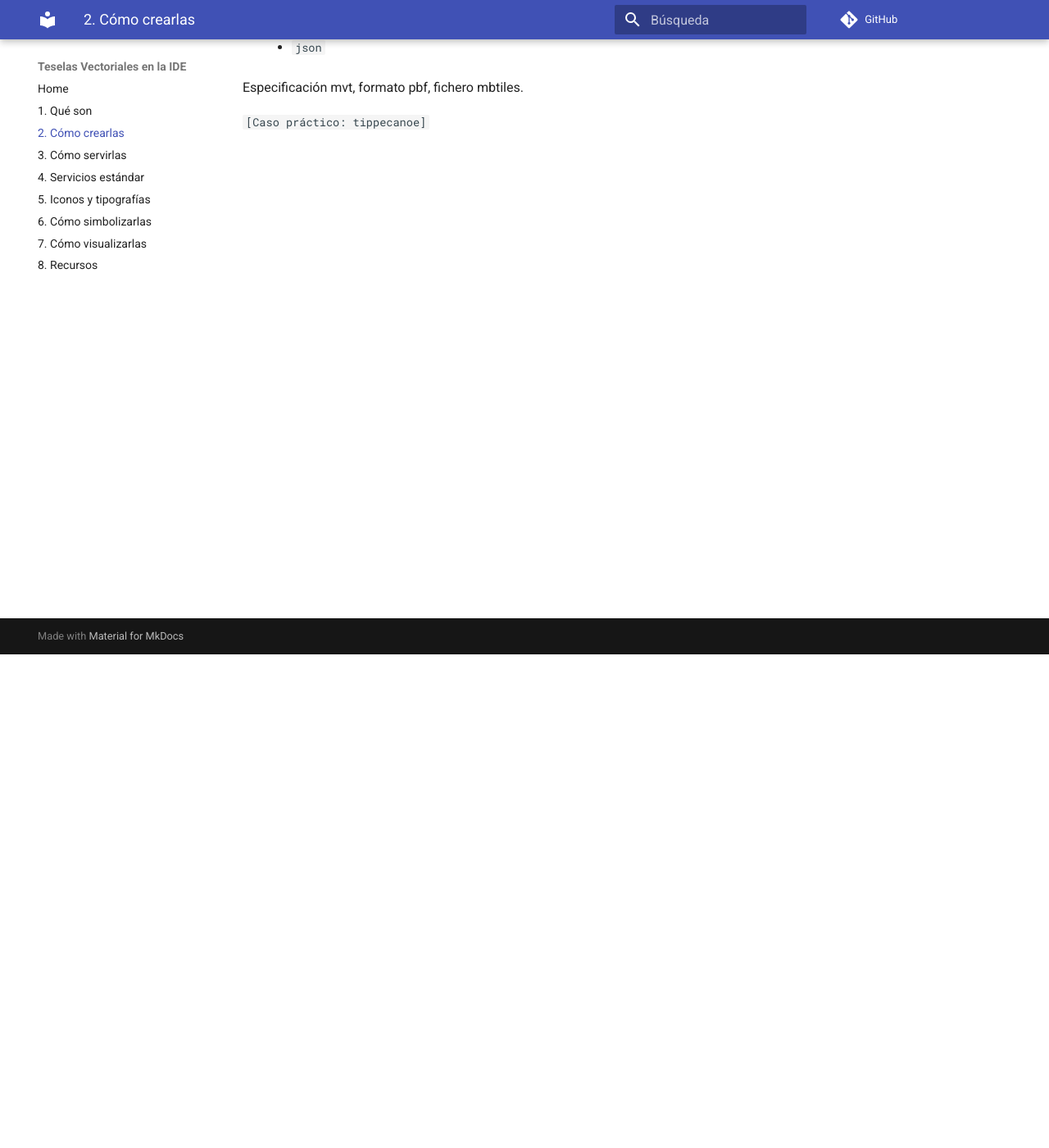
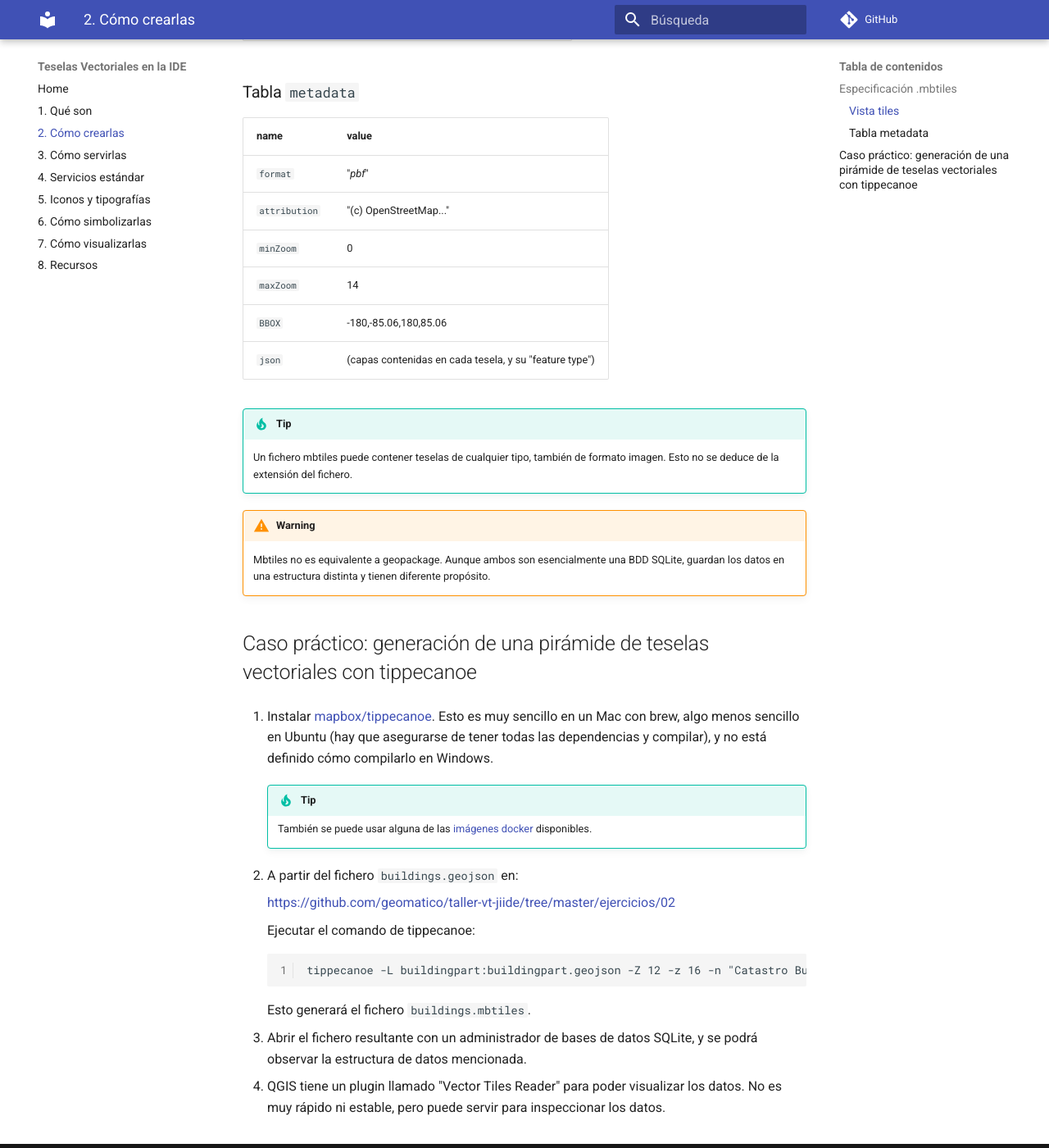
Before and after one commit to geoinquiets/taller-vt, an MkDocs documentation site: the page built from docs/02_crearlas.md, in a window 1280 px wide and 1400 px high, scrolled down 602 px. Shown: the whole window at 82% size. Built offline with MkDocs 1.6.1 and Material for MkDocs 9.7.7, drawn with Linux system fonts in a browser that asks for light colours; comment, search, counter and statistics services are not loaded; old or Windows-style settings are respelled for this version of MkDocs; some of the changed text lies outside the part shown.

Commit message:
Capítulo 2

```diff
--- a/docs/02_crearlas.md
+++ b/docs/02_crearlas.md
@@ -1,23 +1,60 @@
 # Creación y almacenaje de teselas vectoriales
 
-# Especificación *`.mbtiles`*
+Generar las teselas vectoriales al vuelo es lento, y se recomienda, en la medida de lo posible, tenerlas cacheadas.
 
-Pirámide de teselas guardada en una BDD SQLite con un esquema determinado:
+Almacenar una pirámide de teselas en una estructura de directorios, cuando se tiene una cantidad importante de datos, es
+también ineficiente, por lo que Mapbox creó el foramto mbtiles.
 
-* `tiles`
-    * `zoom_level` (z)
-    * `tile_column` (x)
-    * `tile_row` (y)
-    * `tile_data` (blob!)
+## Especificación *`.mbtiles`*
 
-* `metadata`
-    * `format` ('*pbf*')
-    * `attribution`
-    * `minZoom` / `maxZoom`
-    * `BBOX`
-    * `json`
+Mbtiles contiene toda una pirámide de teselas en un solo fichero, que es una BDD sqlite.
+
+Pirámide de teselas guardada en una BDD SQLite, con un esquema determinado. Tablas principales:
+
+### Vista `tiles`
+
+| zoom_level | tile_column | tile_row | tile_data |
+|---|---|---|---|
+| {z} | {x} | {y} | {BLOB} |
+
+### Tabla `metadata`
+
+| name | value |
+|---|---|
+| `format` | "*pbf*" |
+| `attribution` | "(c) OpenStreetMap..." |
+| `minZoom` | 0 |
+| `maxZoom` | 14 |
+| `BBOX` | -180,-85.06,180,85.06 |
+| `json` | (capas contenidas en cada tesela, y su "feature type") |
+
+!!! tip
+    Un fichero mbtiles puede contener teselas de cualquier tipo, también de formato imagen. Esto no se deduce de la extensión del fichero.
+
+!!! warning
+    Mbtiles no es equivalente a geopackage. Aunque ambos son esencialmente una BDD SQLite, guardan los datos en una estructura distinta y tienen diferente propósito.
 
 
-Especificación mvt, formato pbf, fichero mbtiles.
+## Caso práctico: generación de una pirámide de teselas vectoriales con tippecanoe
 
-`[Caso práctico: tippecanoe]`
+1. Instalar [mapbox/tippecanoe](https://github.com/mapbox/tippecanoe). Esto es muy sencillo en un Mac con brew, algo
+    menos sencillo en Ubuntu (hay que asegurarse de tener todas las dependencias y compilar), y no está definido cómo
+    compilarlo en Windows.
+
+    !!! tip
+        También se puede usar alguna de las [imágenes docker](https://hub.docker.com/search/?isAutomated=0&isOfficial=0&page=1&pullCount=0&q=tippecanoe&starCount=0) disponibles.
+
+2. A partir del fichero `buildings.geojson` en:
+
+    https://github.com/geomatico/taller-vt-jiide/tree/master/ejercicios/02
+
+    Ejecutar el comando de tippecanoe:
+
+        tippecanoe -L buildingpart:buildingpart.geojson -Z 12 -z 16 -n "Catastro Building Parts" -o buildingpart.mbtiles -A "Catastro"
+
+    Esto generará el fichero `buildings.mbtiles`.
+
+3. Abrir el fichero resultante con un administrador de bases de datos SQLite, y se podrá observar la estructura de datos mencionada.
+
+4. QGIS tiene un plugin llamado "Vector Tiles Reader" para poder visualizar los datos. No es muy rápido ni estable, pero
+puede servir para inspeccionar los datos.
```
Also changed, not shown: docs/index.md (+2 -2 lines), 3 other files.
